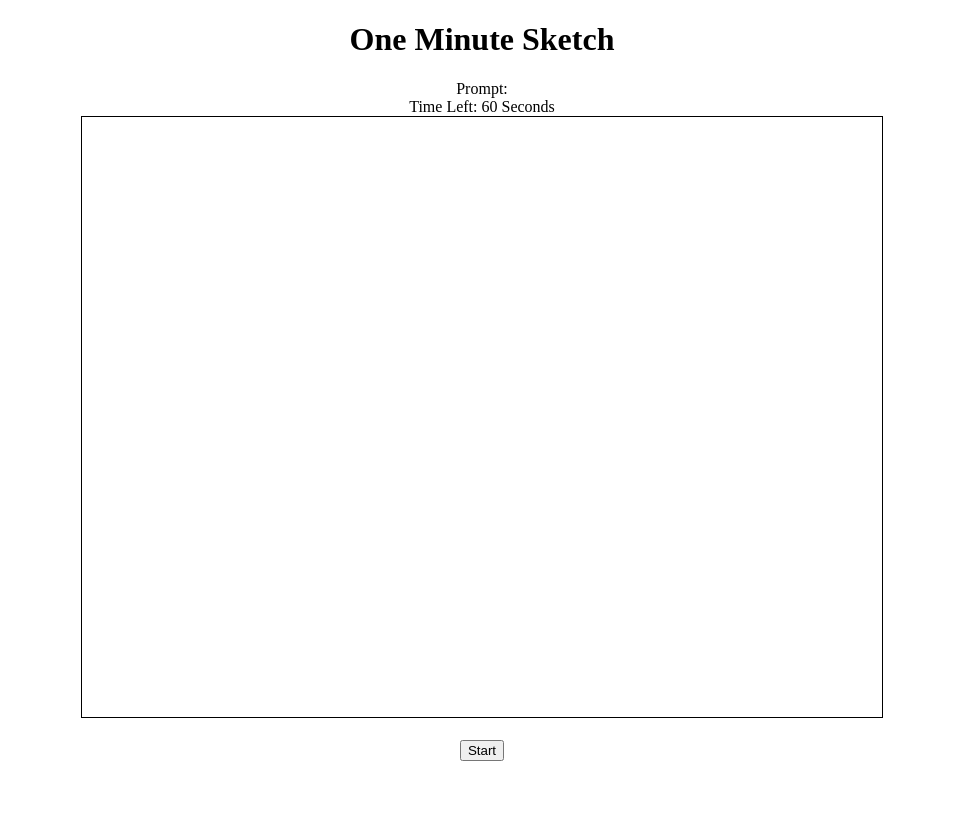
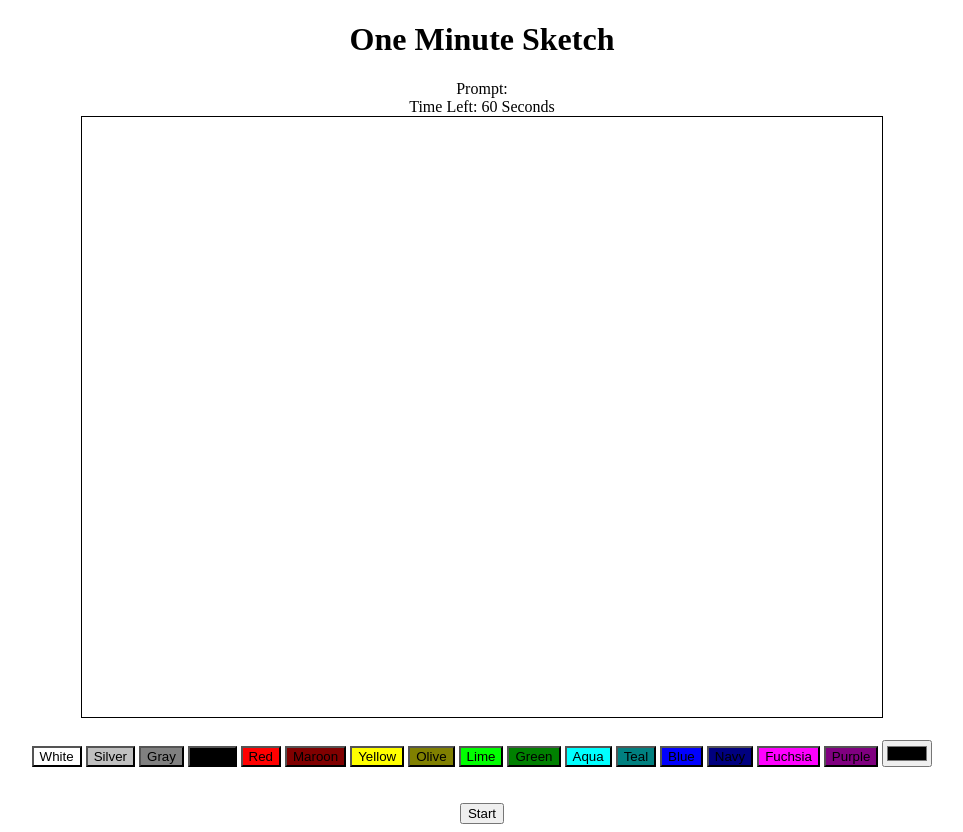
Before and after one commit to pkd2210/One-Minute-Skeatch, a plain HTML site: page index.html in a window 1280 px wide. Shown: the whole page, without its empty margins (158-1121 px from the left). Before the commit the page ends 800 px from the top, so only its background shows below. Drawn offline with Linux system fonts and the light colour scheme.

Commit message:
Added the colors

```diff
--- a/index.html
+++ b/index.html
@@ -12,6 +12,27 @@
     <div id="prompt">Prompt: </div>
     <div id="timer">Time Left: 60 Seconds</div>
     <canvas id="drawingCanvas" width="800" height="600" style="border: 1px solid #000000; max-width: 95vw; height: auto;"></canvas><br><br>
+    <div id="colorPicker">
+        <button style="background-color: #FFFFFF;" id="whiteButton" onClick="changeColor('#FFFFFF')">White</button>
+        <button style="background-color: #c0c0c0;" id="silverButton" onClick="changeColor('#c0c0c0')">Silver</button>
+        <button style="background-color: #808080;" id="grayButton" onClick="changeColor('#808080')">Gray</button>
+        <button style="background-color: #000000;" id="blackButton" onClick="changeColor('#000000')">Black</button>
+        <button style="background-color: #FF0000;" id="redButton" onClick="changeColor('#FF0000')">Red</button>
+        <button style="background-color: #800000;" id="maroonButton" onClick="changeColor('#800000')">Maroon</button>
+        <button style="background-color: #FFFF00;" id="yellowButton" onClick="changeColor('#FFFF00')">Yellow</button>
+        <button style="background-color: #808000;" id="oliveButton" onClick="changeColor('#808000')">Olive</button>
+        <button style="background-color: #00ff00;" id="limeButton" onClick="changeColor('#00ff00')">Lime</button>
+        <button style="background-color: #008000;" id="greenButton" onClick="changeColor('#008000')">Green</button>
+        <button style="background-color: #00ffff;" id="aquaButton" onClick="changeColor('#00ffff')">Aqua</button>
+        <button style="background-color: #008080;" id="tealButton" onClick="changeColor('#008080')">Teal</button>
+        <button style="background-color: #0000ff;" id="blueButton" onClick="changeColor('#0000ff')">Blue</button>
+        <button style="background-color: #000080;" id="navyButton" onClick="changeColor('#000080')">Navy</button>
+        <button style="background-color: #ff00ff;" id="fuchsiaButton" onClick="changeColor('#ff00ff')">Fuchsia</button>
+        <button style="background-color: #800080;" id="purpleButton" onClick="changeColor('#800080')">Purple</button>
+
+        <input type="color" id="colorInput" value="#000000" onchange="changeColor(this.value)">
+    </div>
+    <br><br>
     <button id="startButton" onclick="startGame()">Start</button>
 </body>
 </html>
--- a/index.js
+++ b/index.js
@@ -13,7 +13,7 @@ async function generatePrompt() {
         body: JSON.stringify({
             "messages": [{
                 "role": "user",
-                "content": `Give me a thing to draw, the first letter of the sentence must be ${randomLetterGenerator()}, It must be something that is fairly easy to recognize, also the number of characters in the sentence must be ${randomNumberGenerator()}, name only the thing, no other text, including no thinking process, if a word isn't good, put another one, NEVER! put anything that is not explicitly the thing to draw`
+                "content": `Give me a thing to draw, the first letter of the sentence must be ${randomLetterGenerator()}, It must be something that is fairly easy to recognize, also the number of characters in the sentence must be ${randomNumberGenerator()}, name only the thing, no other text, including no thinking process, if a word isn't good, put another one, NEVER! put anything that is not explicitly the thing to draw (including x is too long or x is too short), no thinking proccess writing!!!!.`
             }]
         })
     });
@@ -126,3 +126,8 @@ canvas.addEventListener("touchend", (e) => {
     isDrawing = false;
 });
 });
+
+function changeColor(color) {
+    ctx.strokeStyle = color;
+    ctx.fillStyle = color;
+}
```
